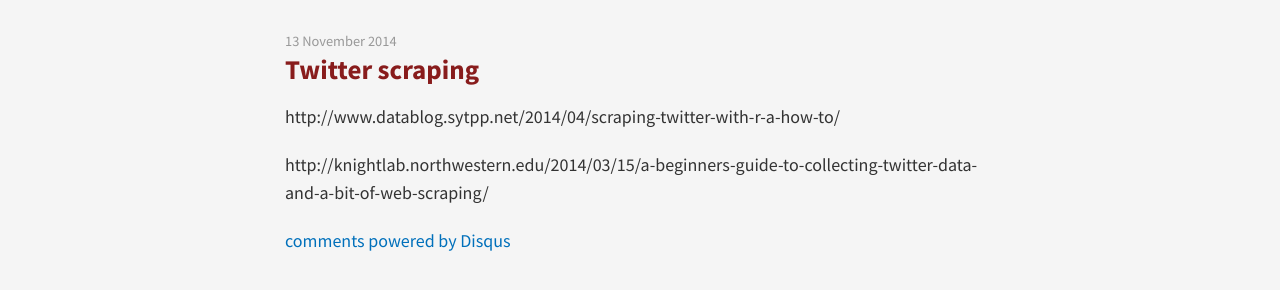
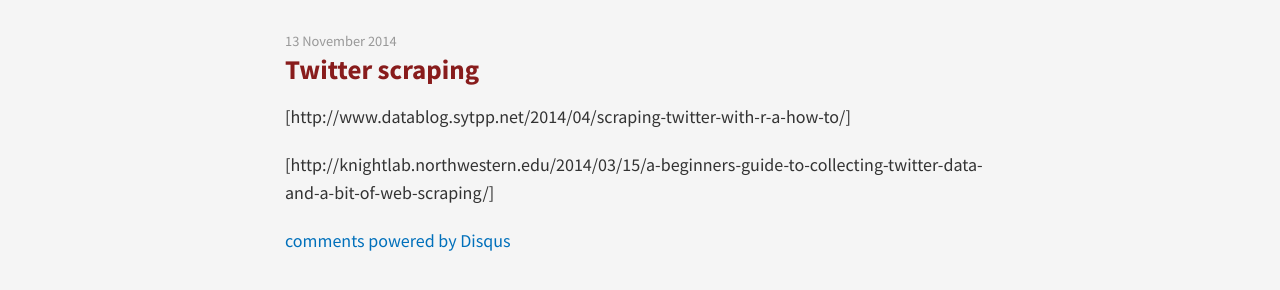
Before and after one commit to gridclub/gridclub.github.io, a Jekyll site: the page built from _posts/2014-11-13-twitter-scraping.md, in a window 1280 px wide. Shown: the part 185-475 px from the top of the page. Built offline with Jekyll 4.4.1, drawn with Linux system fonts in a browser that asks for light colours; nearby versions of some CDN libraries; comment, search, counter and statistics services are not loaded.

```diff
--- a/_posts/2014-11-13-twitter-scraping.md
+++ b/_posts/2014-11-13-twitter-scraping.md
@@ -5,6 +5,6 @@ category:
 tags: []
 ---
 
-http://www.datablog.sytpp.net/2014/04/scraping-twitter-with-r-a-how-to/
+[http://www.datablog.sytpp.net/2014/04/scraping-twitter-with-r-a-how-to/]
 
-http://knightlab.northwestern.edu/2014/03/15/a-beginners-guide-to-collecting-twitter-data-and-a-bit-of-web-scraping/
+[http://knightlab.northwestern.edu/2014/03/15/a-beginners-guide-to-collecting-twitter-data-and-a-bit-of-web-scraping/]
```
